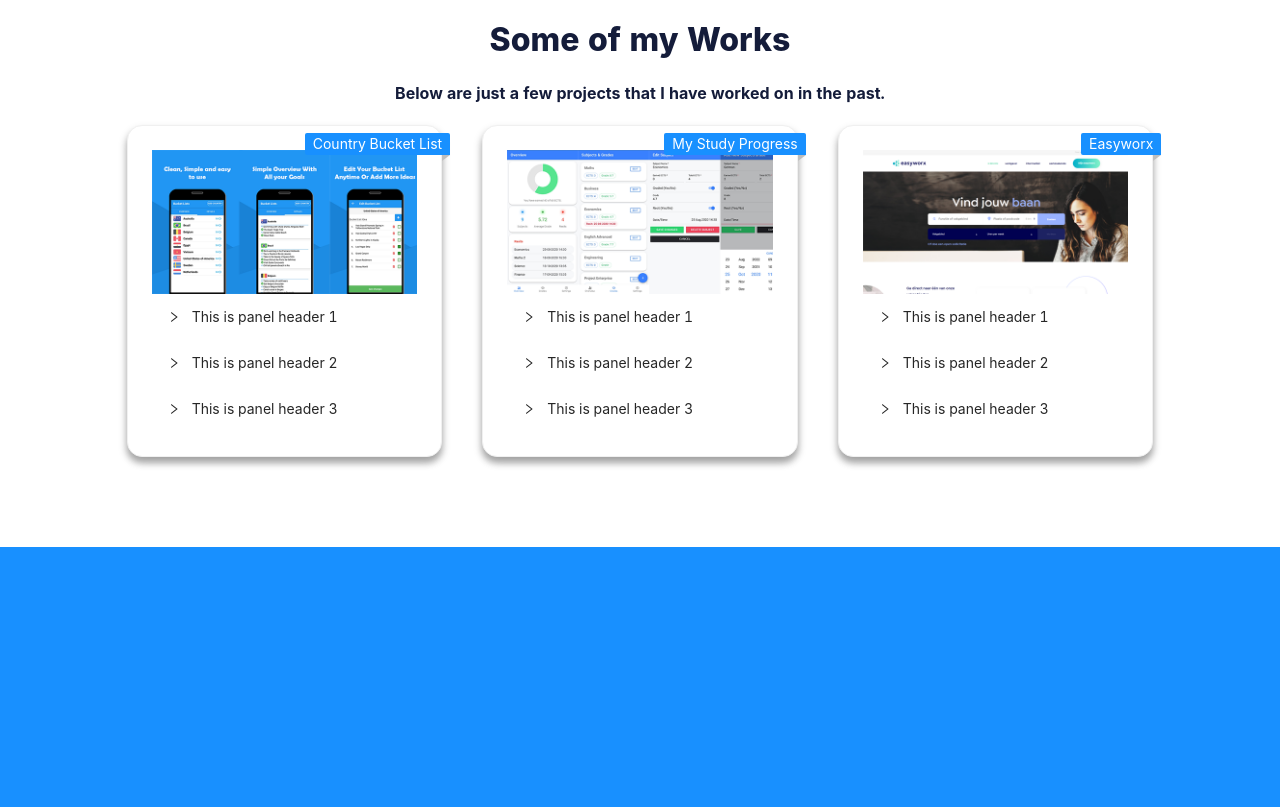
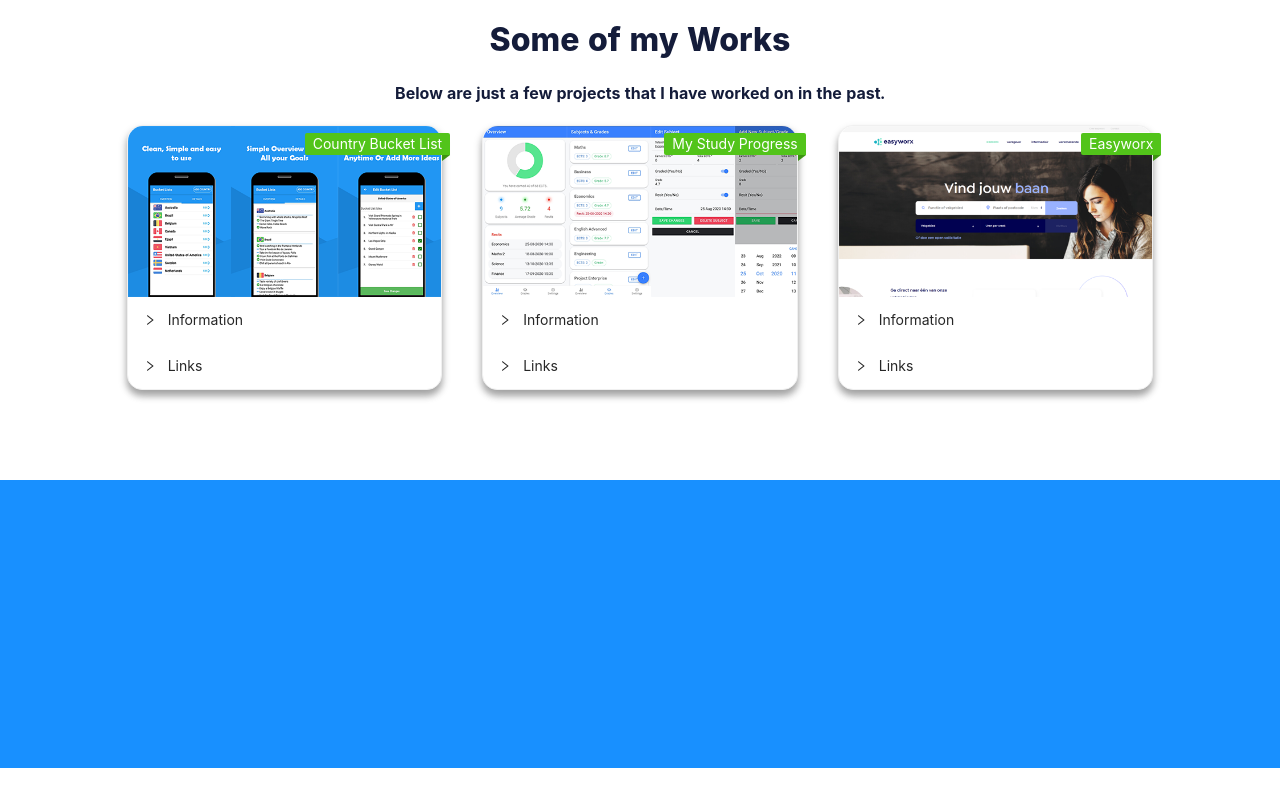
Before and after one commit to NamTPhan/NamTPhan.github.io, a React (Create React App) app: page / in a window 1280 px wide. Shown: the part 2420-3227 px from the top of the page. After the commit the page ends 3188 px from the top, so only its background shows below. Built offline with nearby package versions, Linux system fonts and the light colour scheme.

Commit message:
Projects section done

```diff
--- a/src/components/ProjectsSection.js
+++ b/src/components/ProjectsSection.js
@@ -1,17 +1,20 @@
 import React from "react";
-import { Row, Col, Badge, Card, Collapse } from "antd";
+import { Row, Col, Badge, Card, Collapse, Tag, Tooltip } from "antd";
+import { AndroidFilled, LinkOutlined } from "@ant-design/icons";
 import styled from "styled-components";
 
 import ProjectsData from "../data/projects.json";
 
-const styles = {
-  cardStyles: {
-    boxShadow: "0 5px 10px rgba(0,0,0,0.19), 0 6px 6px rgba(0,0,0,0.23)",
-    borderRadius: "15px",
-  },
-};
+const { Panel } = Collapse;
 
-const { Panel } = Collapse;
+const StyledCard = styled(Card)`
+  box-shadow: 0 5px 10px rgba(0, 0, 0, 0.19), 0 6px 6px rgba(0, 0, 0, 0.23);
+  border-radius: 15px;
+
+  .ant-card-body {
+    padding: 0px !important;
+  }
+`;
 
 const H1 = styled.h1`
   font-size: 2rem;
@@ -30,6 +33,11 @@ const H3 = styled.h3`
 const FeatureImage = styled.img`
   width: 100%;
   max-height: 300px;
+  border-radius: 15px 15px 0px 0px;
+`;
+
+const LinksP = styled.p`
+  text-align: center;
 `;
 
 const ProjectsSection = () => (
@@ -49,24 +57,58 @@ const ProjectsSection = () => (
             xl={8}
             style={{ padding: "10px 20px" }}
           >
-            <Badge.Ribbon text={project.name}>
-              <Card style={styles.cardStyles}>
+            <Badge.Ribbon color="#52c41a" text={project.name}>
+              <StyledCard>
                 <FeatureImage
                   src={require("../assets/projects/" + project.image + ".png")}
                   alt="feature"
                 />
                 <Collapse ghost>
-                  <Panel header="This is panel header 1" key="1">
-                    <p>test</p>
+                  <Panel header="Information" key="1">
+                    <b>{project.type}</b>
+                    <p style={{ fontWeight: 500 }}>{project.description}</p>
+                    <p>
+                      {project.tags.map((tag, index) => (
+                        <Tag
+                          key={"tag" + index}
+                          color="#52c41a"
+                          style={{ marginBottom: "3px" }}
+                        >
+                          {tag}
+                        </Tag>
+                      ))}
+                    </p>
                   </Panel>
-                  <Panel header="This is panel header 2" key="2">
-                    <p>test2</p>
-                  </Panel>
-                  <Panel header="This is panel header 3" key="3">
-                    <p>test3</p>
+                  <Panel header="Links" key="2">
+                    <LinksP>
+                      {project.android && (
+                        <a
+                          href={project.android}
+                          target="_blank"
+                          rel="noopener noreferrer"
+                        >
+                          <Tooltip title="View Online" color="blue">
+                            <AndroidFilled
+                              style={{ fontSize: "26px", color: "#52c41a" }}
+                            />
+                          </Tooltip>
+                        </a>
+                      )}
+                      {project.website && (
+                        <a
+                          href={project.website}
+                          target="_blank"
+                          rel="noopener noreferrer"
+                        >
+                          <Tooltip title="View Online" color="blue">
+                            <LinkOutlined style={{ fontSize: "26px" }} />
+                          </Tooltip>
+                        </a>
+                      )}
+                    </LinksP>
                   </Panel>
                 </Collapse>
-              </Card>
+              </StyledCard>
             </Badge.Ribbon>
           </Col>
         ))}
--- a/src/components/SkillsSection.js
+++ b/src/components/SkillsSection.js
@@ -3,15 +3,13 @@ import { Row, Col, Card } from "antd";
 import { EditTwoTone, LayoutTwoTone, MobileTwoTone } from "@ant-design/icons";
 import styled from "styled-components";
 
-const styles = {
-  cardStyles: {
-    boxShadow: "0 5px 10px rgba(0,0,0,0.19), 0 6px 6px rgba(0,0,0,0.23)",
-    marginLeft: "10px",
-    marginRight: "10px",
-    marginBottom: "20px",
-    borderRadius: "15px"
-  },
-};
+const StyledCard = styled(Card)`
+  box-shadow: 0 5px 10px rgba(0,0,0,0.19), 0 6px 6px rgba(0,0,0,0.23);
+  margin-left: 10px;
+  margin-right: 10px;
+  margin-bottom: 20px;
+  border-radius: 15px;
+`
 
 const CardTitle = styled.h1`
   color: "#141c3a";
@@ -37,13 +35,13 @@ const Icon = styled.p`
 const CardBlock = (props) => {
   return (
     <Col xs={24} sm={24} md={8} lg={8} xl={8} style={{ textAlign: "center" }}>
-      <Card style={styles.cardStyles}>
+      <StyledCard>
         <Icon>{props.icon}</Icon>
         <CardTitle>{props.title}</CardTitle>
         <CardDescription>{props.description}</CardDescription>
         <CardSubText>Tools that I use:</CardSubText>
         <CardDescription>{props.tools}</CardDescription>
-      </Card>
+      </StyledCard>
     </Col>
   );
 };
--- a/src/data/projects.json
+++ b/src/data/projects.json
@@ -2,7 +2,7 @@
   {
     "id": "countrybucketlist",
     "name": "Country Bucket List",
-    "description": "Country Bucket List, an easy way to manage multiple bucket lists. Instead of one big bucket lists you create several bucket lists for each country you visit or are planning to visit.",
+    "description": "Country Bucket List, is an easy way to manage multiple bucket lists. Instead of one big bucket lists you create several bucket lists for each country you visit or are planning to visit.",
     "image": "countrybucketlist",
     "tags": ["JavaScript", "React Native", "Redux", "NativeBase", "Expo"],
     "type": "Personal project",
```
